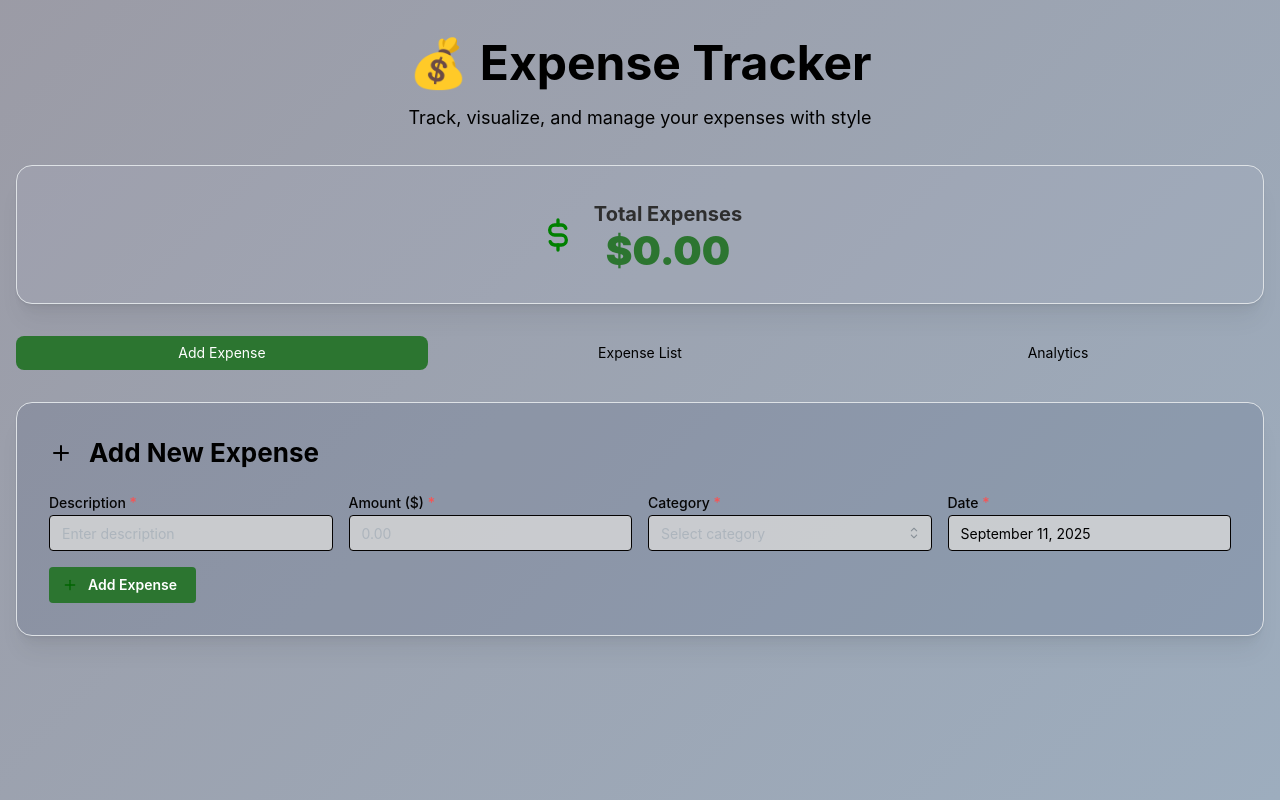
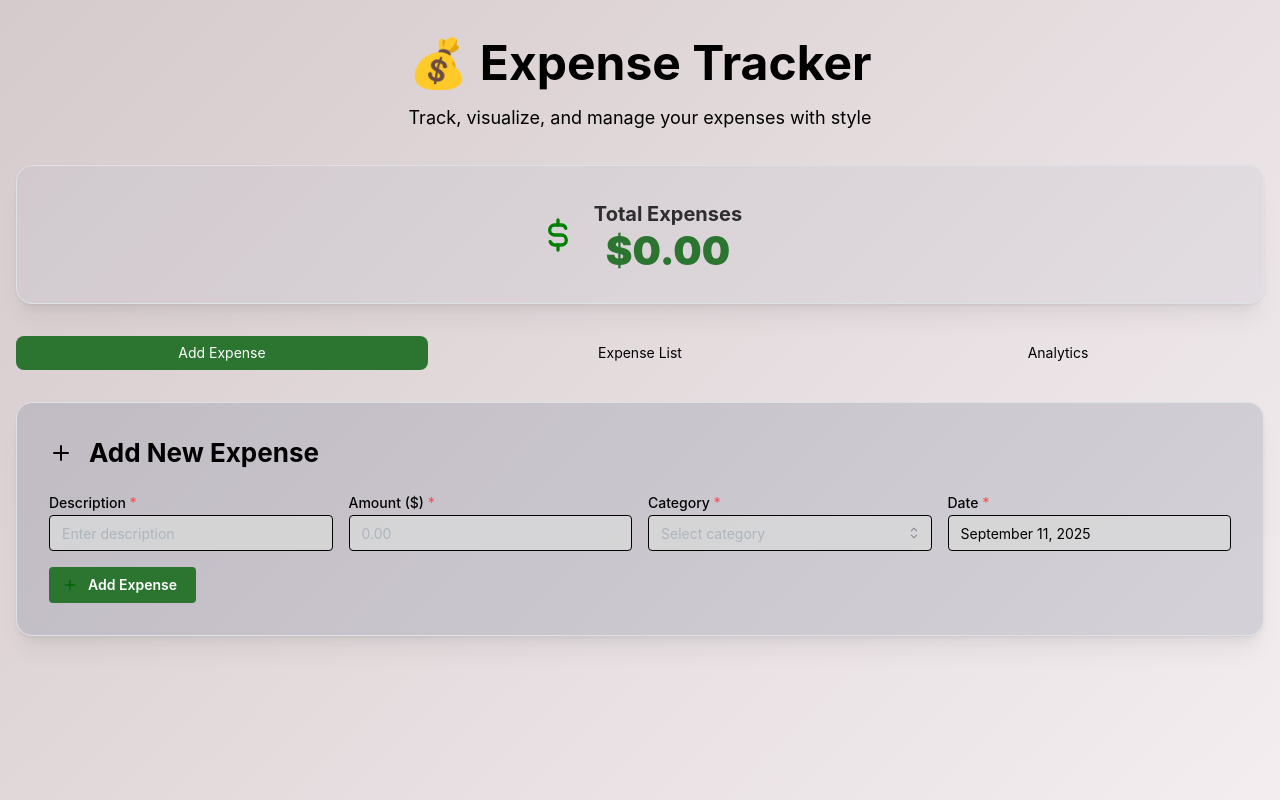
Before and after one commit to exeRik/Expense-Tracker, a React (Vite) app: page / in a window 1280 px wide. Built offline with nearby package versions, Linux system fonts and the light colour scheme.

Commit message:
few changes

```diff
--- a/src/App.jsx
+++ b/src/App.jsx
@@ -1,8 +1,10 @@
 import React, { useState } from "react";
 import { MantineProvider, Box, Container, Tabs } from "@mantine/core";
+
 import useExpenses from "./hooks/useExpenses";
 import useExpenseFilters from "./hooks/useExpenseFilters";
 import { calculateTotal, groupExpensesByCategory, groupExpensesByDate } from "./utils/calculations";
+import { themeColors} from "./utils/theme";
 
 import Header from "./components/Header";
 import TotalCard from "./components/TotalCard";
@@ -33,24 +35,16 @@ const App = () => {
    <MantineProvider
   theme={{
     colorScheme: "light",
-    colors: {
-      darkgreen: [
-        "#e6f4e6", // 0 - lightest
-        "#c2e3c2", // 1
-        "#9dd29d", // 2
-        "#78c278", // 3
-        "#53b153", // 4
-        "#3a973a", // 5 (← usually used for filled buttons)
-        "#2c7530", // 6
-        "#1e5223", // 7
-        "#103116", // 8
-
-      ],
-    },
+    colors: themeColors,
     primaryColor: "darkgreen",
   }}
 >
-      <Box style={{ background: "linear-gradient(135deg, #7b7b89c1 0%, #9dadbeff 100%)", minHeight: "100vh" }}>
+<Box
+  style={{
+    background: "linear-gradient(135deg, #c6b7babc 0%, #ede3e69f 100%)",
+    minHeight: "100vh",
+  }}
+>
         <Container size="xl" py="xl">
           <Header />
           <TotalCard total={totalExpenses} />
--- a/src/ExpenseTracker.jsx
+++ b/src/ExpenseTracker.jsx
@@ -18,9 +18,9 @@ const ExpenseTracker = () => {
   const timeData = groupExpensesByDate(filteredExpenses);
 
   return (
-    <MantineProvider defaultColorScheme="light">
-      <Box style={{ background: "linear-gradient(135deg, #c3c6d3ff 0%, #7a7084ff 100%)", minHeight: "100vh" }}>
-        <Container size="xl" py="xl">
+    <MantineProvider defaultColorScheme="dark">
+      <Box style={{ background: "linear-gradient(135deg, #ccced6ff 0%, #c4bacdff 100%)", minHeight: "100vh" }}>
+        <Container size="l" py="xl">
           <Header />
           <TotalCard total={totalExpenses} />
 
--- a/src/components/ExpenseList.jsx
+++ b/src/components/ExpenseList.jsx
@@ -27,7 +27,7 @@ const ExpenseList = ({ expenses, deleteExpense, startEdit, categoryFilter, setCa
   });
 
   return (
-    <Card shadow="md" padding="xl" radius="lg" style={cardStyles} withBorder>
+    <Card shadow="md" padding="xl" radius="lg" style={cardStyles} withBorder >
       <Group justify="space-between" mb="lg">
         <Group>
           <IconFilter size={24} color="green" />
--- a/src/hooks/useExpenses.js
+++ b/src/hooks/useExpenses.js
@@ -17,12 +17,14 @@ const useExpenses = () => {
     amount: parseFloat(expense.amount),
     date: expense.date.toISOString().split("T")[0],
   };
-    setExpenses((prev) => [...prev, newExpense]);
-  };
+  // setExpenses((prev) => [...prev, newExpense]);
+  const newUpdatedArray = [...expenses, newExpense];
+  setExpenses(newUpdatedArray);
+}
 
   const updateExpense = (id, updatedExpense) => {
-    setExpenses((prev) =>
-      prev.map((expense) =>
+    const newUpdatedArray=
+      expenses.map((expense) =>
         expense.id === id
           ? {
               ...expense,
@@ -32,11 +34,13 @@ const useExpenses = () => {
             }
           : expense
       )
-    );
+      setExpenses(newUpdatedArray);
   };
 
   const deleteExpense = (id) => {
-    setExpenses((prev) => prev.filter((expense) => expense.id !== id));
+  //   setExpenses((prev) => prev.filter((expense) => expense.id !== id));
+  const newUpdatedArray = expenses.filter((expense) => expense.id !== id);
+  setExpenses(newUpdatedArray);
 };
 
   return { expenses, addExpense, updateExpense, deleteExpense };
--- a/src/utils/constants.js
+++ b/src/utils/constants.js
@@ -11,8 +11,8 @@ export const CATEGORIES = [
 ];
 
 export const CHART_COLORS = [
-  "darkgray",
   "darkteal",
+  "darkblue",
   "darkyellow",
   "darkred",
   "darkcyan",
```
Lines whose indentation alone changed are shown as unchanged.
